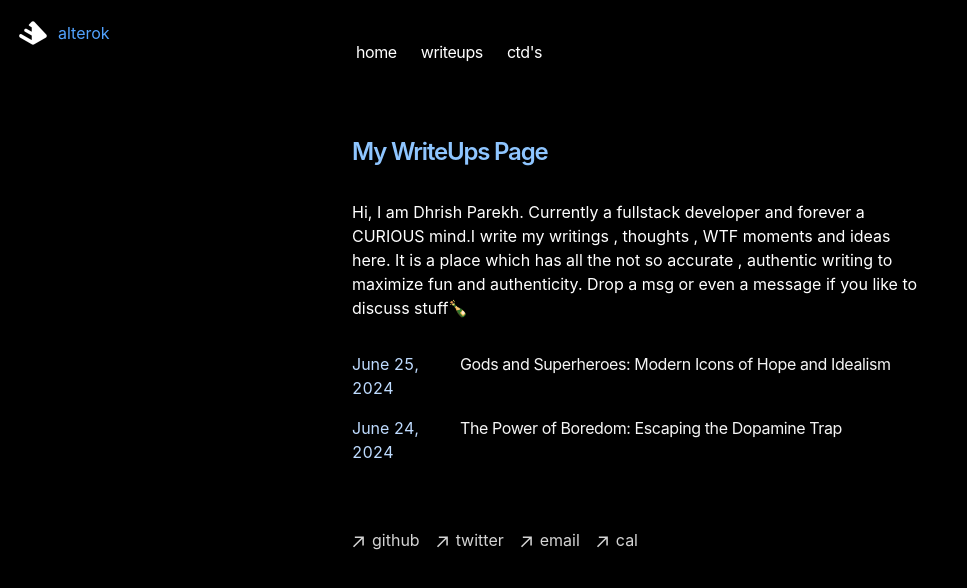
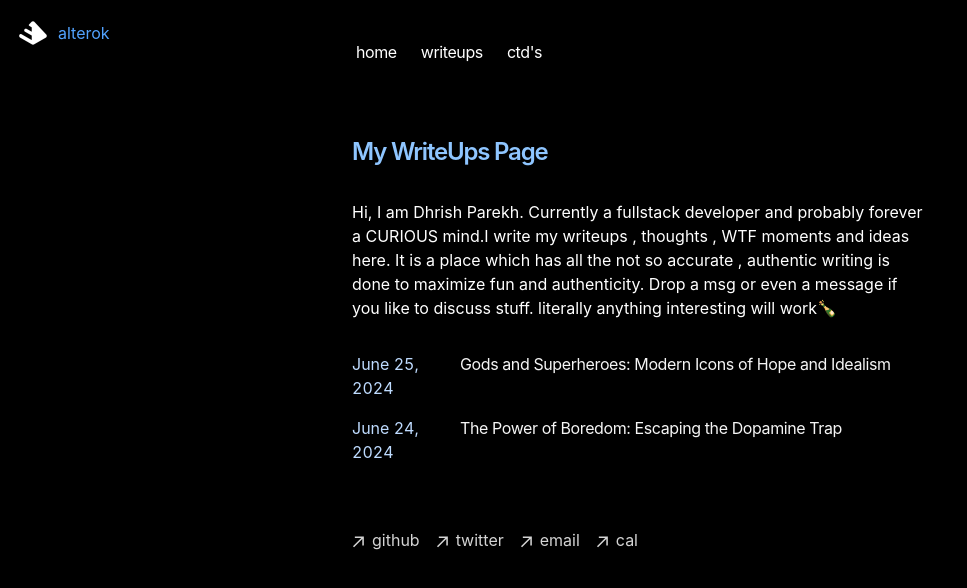
Before and after one commit to DhrishP/buildspace-procast-website, a Next.js app: page / in a window 1280 px wide. Shown: the top 588 px of the page, without its empty margins (0-967 px from the left). Built offline with nearby package versions, Linux system fonts and the light colour scheme.

Commit message:
text change v2

```diff
--- a/app/page.tsx
+++ b/app/page.tsx
@@ -7,7 +7,7 @@ export default function Page() {
         My WriteUps Page
       </h1>
       <p className="mb-4">
-        {`Hi, I am Dhrish Parekh. Currently a fullstack developer and forever a CURIOUS mind.I write my writings , thoughts , WTF moments and ideas here. It is a place which has all the not so accurate , authentic writing to maximize fun and authenticity. Drop a msg or even a message if you like to discuss stuff🍾`}
+        {`Hi, I am Dhrish Parekh. Currently a fullstack developer and probably forever a CURIOUS mind.I write my writeups , thoughts , WTF moments and ideas here. It is a place which has all the not so accurate , authentic writing is done to maximize fun and authenticity. Drop a msg or even a message if you like to discuss stuff. literally anything interesting will work🍾`}
       </p>
       <div className="my-8">
         <BlogPosts />
```
